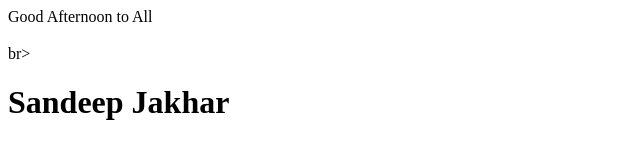
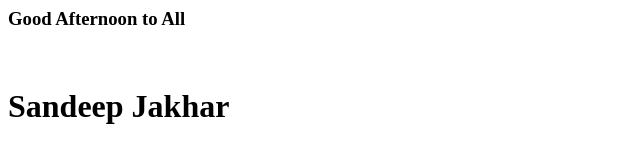
Before and after one commit to sandeep-jakhar/test, a plain HTML site: page index.html in a window 1280 px wide. Shown: the top 160 px of the page, without its empty margins (0-640 px from the left). Drawn offline with Linux system fonts and the light colour scheme.

Commit message:
Update index.html

```diff
--- a/index.html
+++ b/index.html
@@ -1,4 +1,4 @@
-<h3></h3>Good Afternoon to All<h3></h3>br>
+<h3>Good Afternoon to All</h3></br>
 <h1>Sandeep Jakhar</h1></br>
 <h2>Sandeep Jakhar</h2></br>
 <h3>Sandeep Jakhar</h3></br>
```
